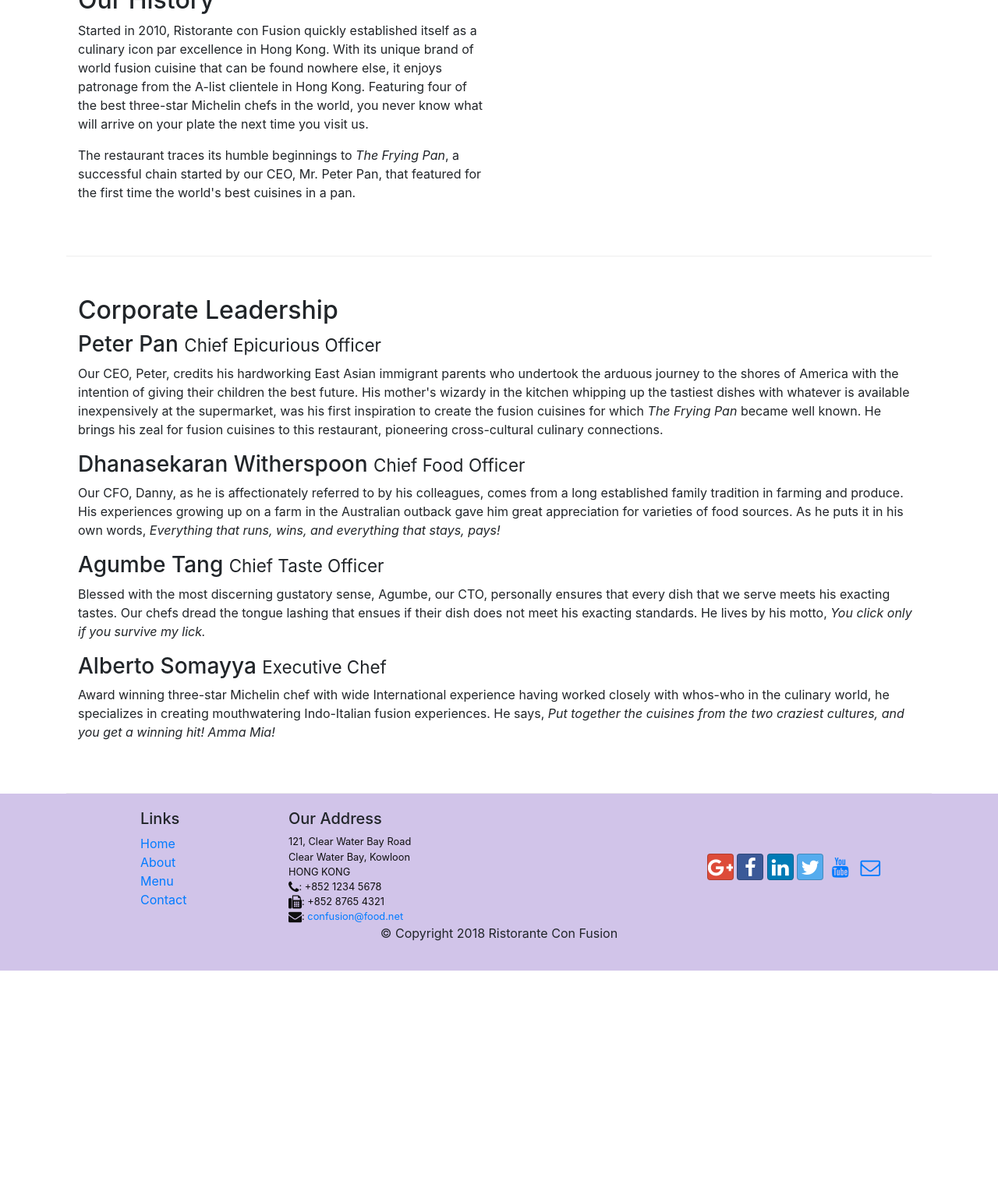
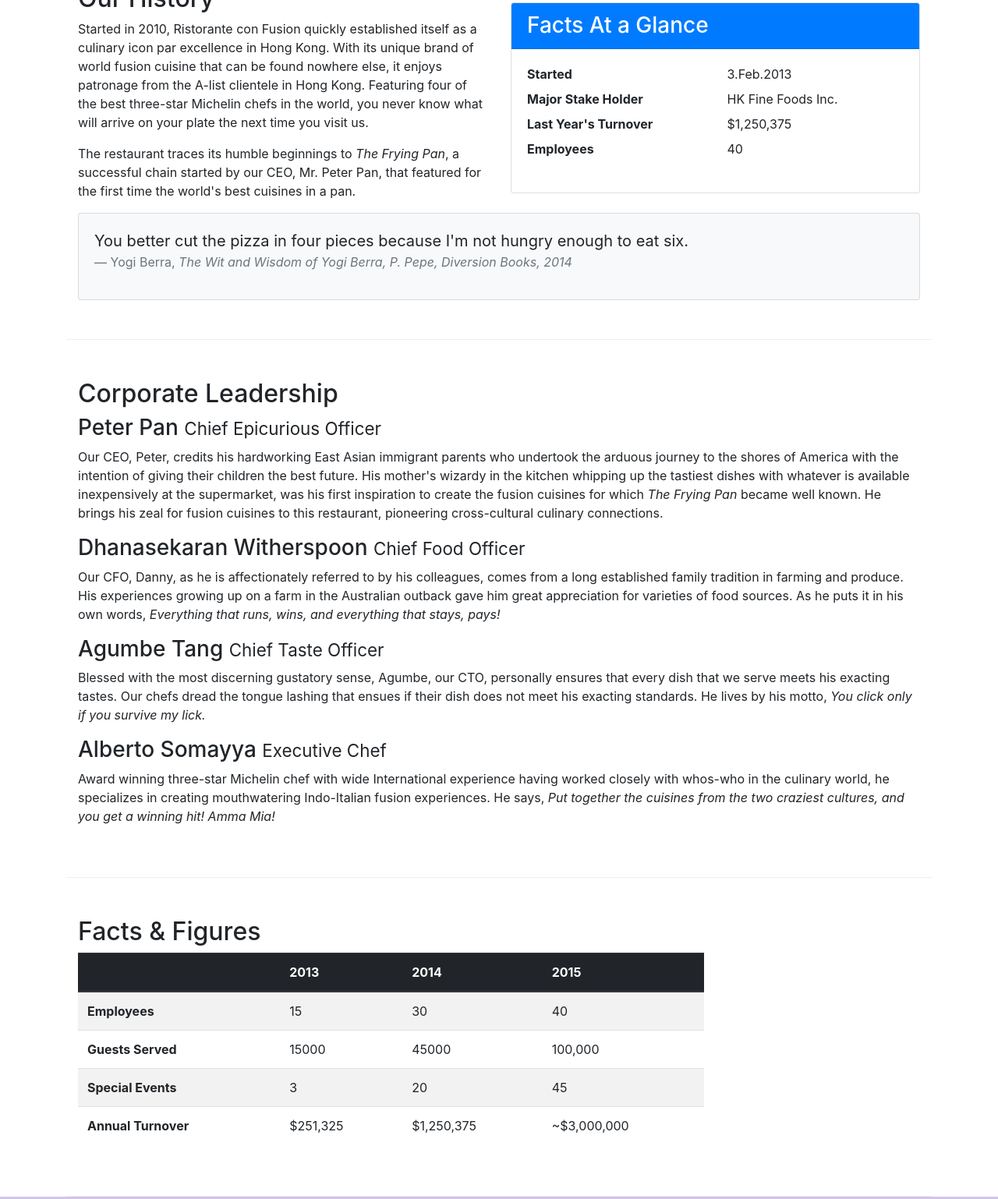
Before and after one commit to ivaibhavjindal/bootstrap4-restaurant-website, a website: page aboutus.html in a window 1280 px wide. Shown: the part 536-2074 px from the top of the page at 78% size. Before the commit the page ends 1781 px from the top, so only its background shows below. Drawn offline with nearby package versions, Linux system fonts and the light colour scheme.

Commit message:
cards and tables

```diff
--- a/aboutus.html
+++ b/aboutus.html
@@ -68,9 +68,36 @@
                 <p>The restaurant traces its humble beginnings to <em>The Frying Pan</em>, a successful chain started by our CEO, Mr. Peter Pan, that featured for the first time the world's best cuisines in a pan.</p>
             </div>
             <div class="col-sm">
+                <div class="card">
+                    <h3 class="card-header bg-primary text-white">Facts At a Glance</h3>
+                    <div class="card-body">
+                        <dl class="row">
+                            <dt class="col-6">Started</dt>
+                            <dd class="col-6">3.Feb.2013</dd>
+                            <dt class="col-6">Major Stake Holder</dt>
+                            <dd class="col-6">HK Fine Foods Inc.</dd>
+                            <dt class="col-6">Last Year's Turnover</dt>
+                            <dd class="col-6">$1,250,375</dd>
+                            <dt class="col-6">Employees</dt>
+                            <dd class="col-6">40</dd>
+                        </dl>
+                    </div>
+                </div>
+            </div>
+            <div class="col-12">
+                <div class="card card-body bg-light">
+                    <blockquote class="blockquote">
+                        <p class="mb-0">You better cut the pizza in four pieces
+                            because I'm not hungry enough to eat six.
+                        </p>
+                        <footer class="blockquote-footer">Yogi Berra,
+                            <cite title="Source Title">The Wit and Wisdom of
+                                Yogi Berra, P. Pepe, Diversion Books, 2014</cite>
+                        </footer>
+                    </blockquote>
+                </div>
             </div>
         </div>
-
 
         <div class="row row-content align-items-center">
             <div class="col-12">
@@ -84,6 +111,53 @@
                 <h3>Alberto Somayya <small>Executive Chef</small></h3>
                 <p class="d-none d-sm-block">Award winning three-star Michelin chef with wide International experience having worked closely with whos-who in the culinary world, he specializes in creating mouthwatering Indo-Italian fusion experiences. He says, <em>Put together the cuisines from the two craziest cultures, and you get a winning hit! Amma Mia!</em></p>
             </div>
+       </div>
+
+       <div class="row row-content">
+           <div class="col-12 col-sm-9">
+               <h2>Facts &amp; Figures</h2>
+               <div class="table-responsive">
+                <table class="table table-striped">
+                    <thead class="thead-dark">
+                        <tr>
+                            <th>&nbsp;</th>
+                            <th>2013</th>
+                            <th>2014</th>
+                            <th>2015</th>
+                        </tr>
+                        <tbody>
+                            <tr>
+                                <th>Employees</th>
+                                <td>15</td>
+                                <td>30</td>
+                                <td>40</td>
+                            </tr>
+                            <tr>
+                                    <th>Guests Served</th>
+                                    <td>15000</td>
+                                    <td>45000</td>
+                                    <td>100,000</td>
+                            </tr>
+                            <tr>
+                                    <th>Special Events</th>
+                                    <td>3</td>
+                                    <td>20</td>
+                                    <td>45</td>
+                            </tr>
+                            <tr>
+                                    <th>Annual Turnover</th>
+                                    <td>$251,325</td>
+                                    <td>$1,250,375</td>
+                                    <td>~$3,000,000</td>
+                            </tr>
+                        </tbody>
+                    </thead>
+                </table>
+               </div>
+           </div>
+           <div class="col-12 col-sm-3">
+
+           </div>
        </div>
 
     </div>
```
